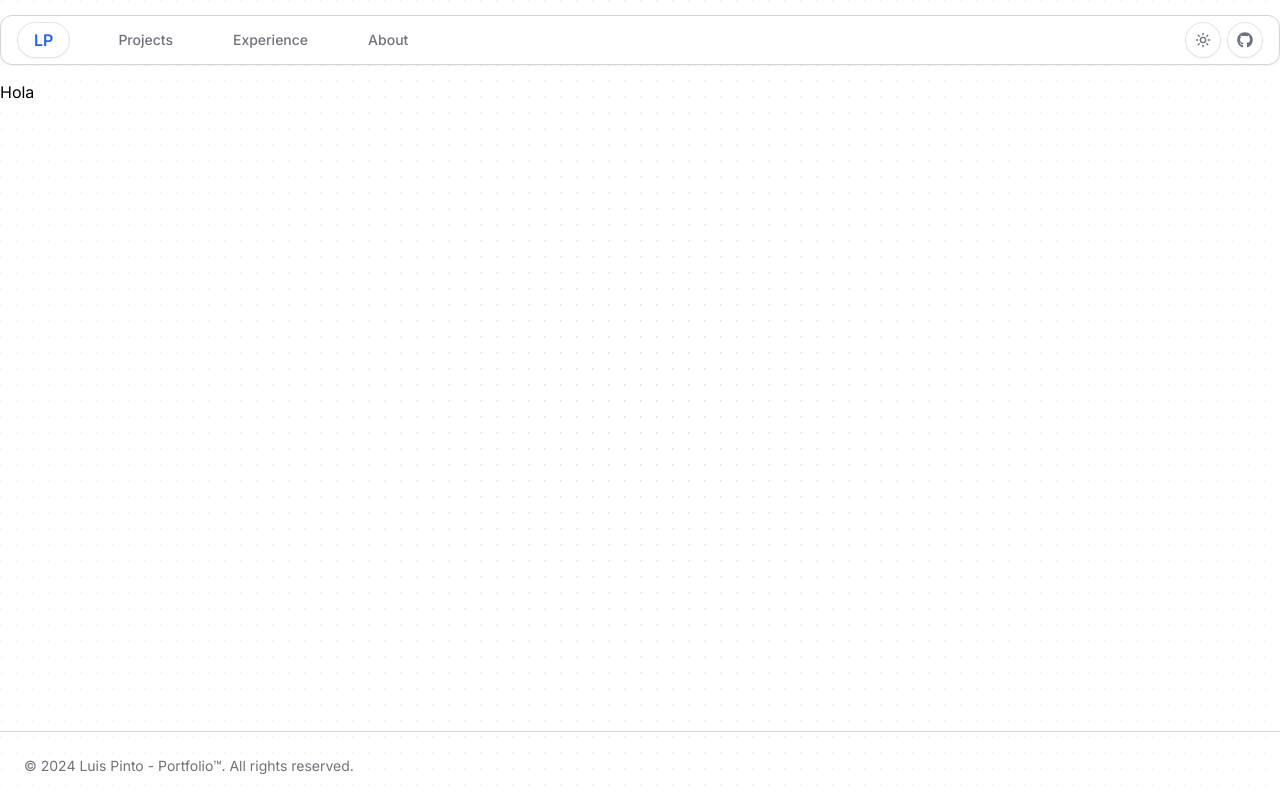
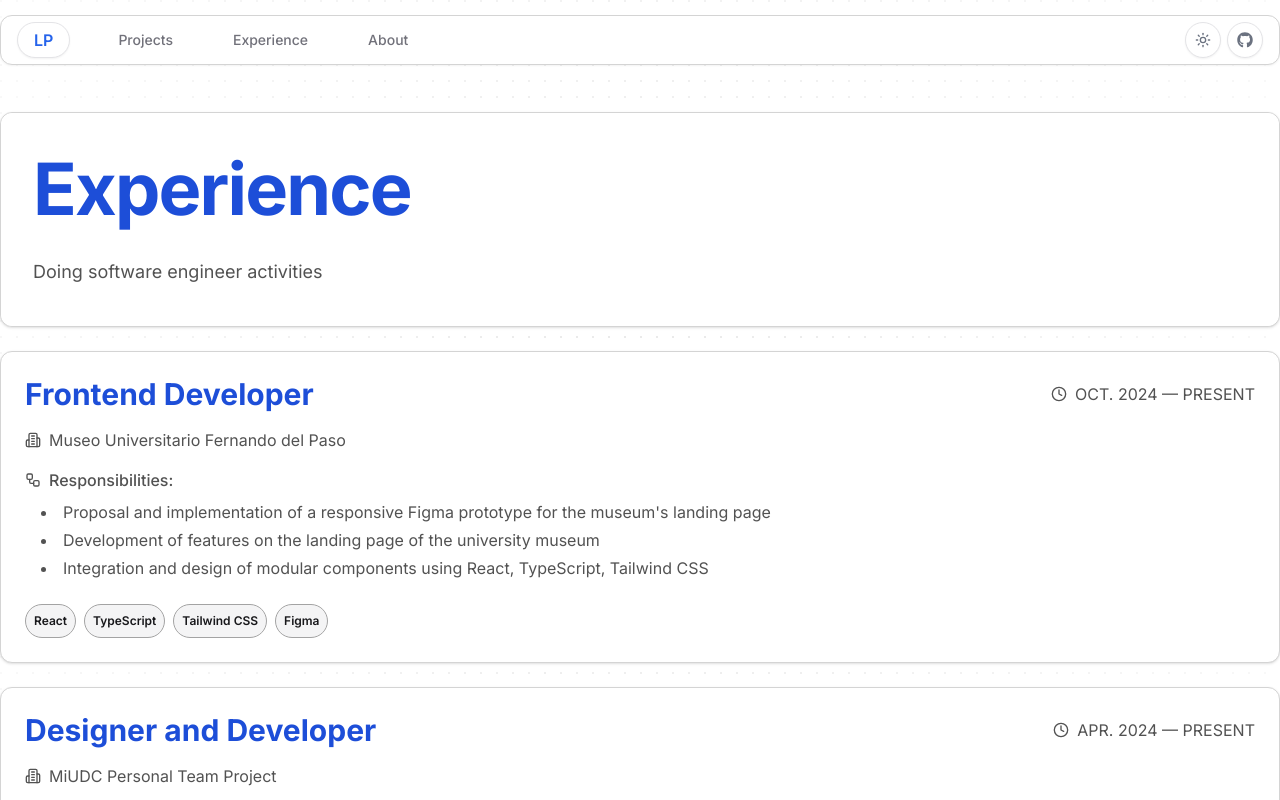
Before and after one commit to LUISPINTO90/PersonalPortfolio, a Next.js app: page /experience in a window 1280 px wide. Shown: the top 800 px of the page. Built offline with nearby package versions, Linux system fonts and the light colour scheme.

Commit message:
chore: implement experiences

```diff
--- a/src/app/experience/page.tsx
+++ b/src/app/experience/page.tsx
@@ -1,3 +1,77 @@
+// src/app/experience/page.tsx
+import { Card } from "@/components/ui/card";
+import { experiences } from "@/constants/experience";
+import { Clock, Building2, Workflow } from "lucide-react";
+import { Badge } from "@/components/ui/badge"; // Asegúrate de importar el componente Badge
+
 export default function Experience() {
-  return <h1>Hola</h1>;
+  return (
+    <div className="flex flex-col items-center space-y-6 pb-8">
+      <Card className="w-full mt-8 max-w-7xl z-10">
+        <div className="overflow-hidden bg-background rounded-xl w-full relative">
+          <div className="relative px-6 py-8 sm:px-8 sm:py-10">
+            <div className="space-y-8">
+              <div className="space-y-2 z-10">
+                <h1 className="text-6xl font-bold tracking-tight sm:text-7xl text-blue-700 dark:text-white">
+                  Experience
+                </h1>
+              </div>
+              <p className="text-lg leading-relaxed text-neutral-600 dark:text-neutral-400 relative z-10 max-w-md">
+                Doing software engineer activities
+              </p>
+            </div>
+          </div>
+        </div>
+      </Card>
+
+      <div className="w-full max-w-7xl space-y-6 z-10">
+        {experiences.map((exp) => (
+          <Card key={exp.id} className="p-6">
+            <div className="space-y-4">
+              <div className="flex flex-col sm:flex-row sm:items-center justify-between gap-2">
+                <h2 className="text-3xl font-bold text-blue-700 dark:text-white">
+                  {exp.role}
+                </h2>
+                <span className="flex items-center gap-2 text-neutral-600 dark:text-neutral-400">
+                  <Clock className="h-4 w-4" />
+                  {exp.period}
+                </span>
+              </div>
+
+              <div className="flex items-center gap-2 text-neutral-600 dark:text-neutral-400">
+                <Building2 className="h-4 w-4" />
+                <span>{exp.company}</span>
+              </div>
+
+              <div className="space-y-2">
+                <div className="flex items-center gap-2 text-neutral-600 dark:text-neutral-400">
+                  <Workflow className="h-4 w-4" />
+                  <span className="font-medium">Responsibilities:</span>
+                </div>
+                <ul className="list-disc list-inside space-y-1 text-neutral-600 dark:text-neutral-400 ml-4">
+                  {exp.responsibilities.map((resp, index) => (
+                    <li key={index}>{resp}</li>
+                  ))}
+                </ul>
+              </div>
+
+              {exp.technologies && (
+                <div className="flex flex-wrap gap-2 pt-2">
+                  {exp.technologies.map((tech, index) => (
+                    <Badge
+                      key={index}
+                      variant="secondary"
+                      className="p-2 rounded-full backdrop-blur-md border border-neutral-400"
+                    >
+                      {tech}
+                    </Badge>
+                  ))}
+                </div>
+              )}
+            </div>
+          </Card>
+        ))}
+      </div>
+    </div>
+  );
 }
```
